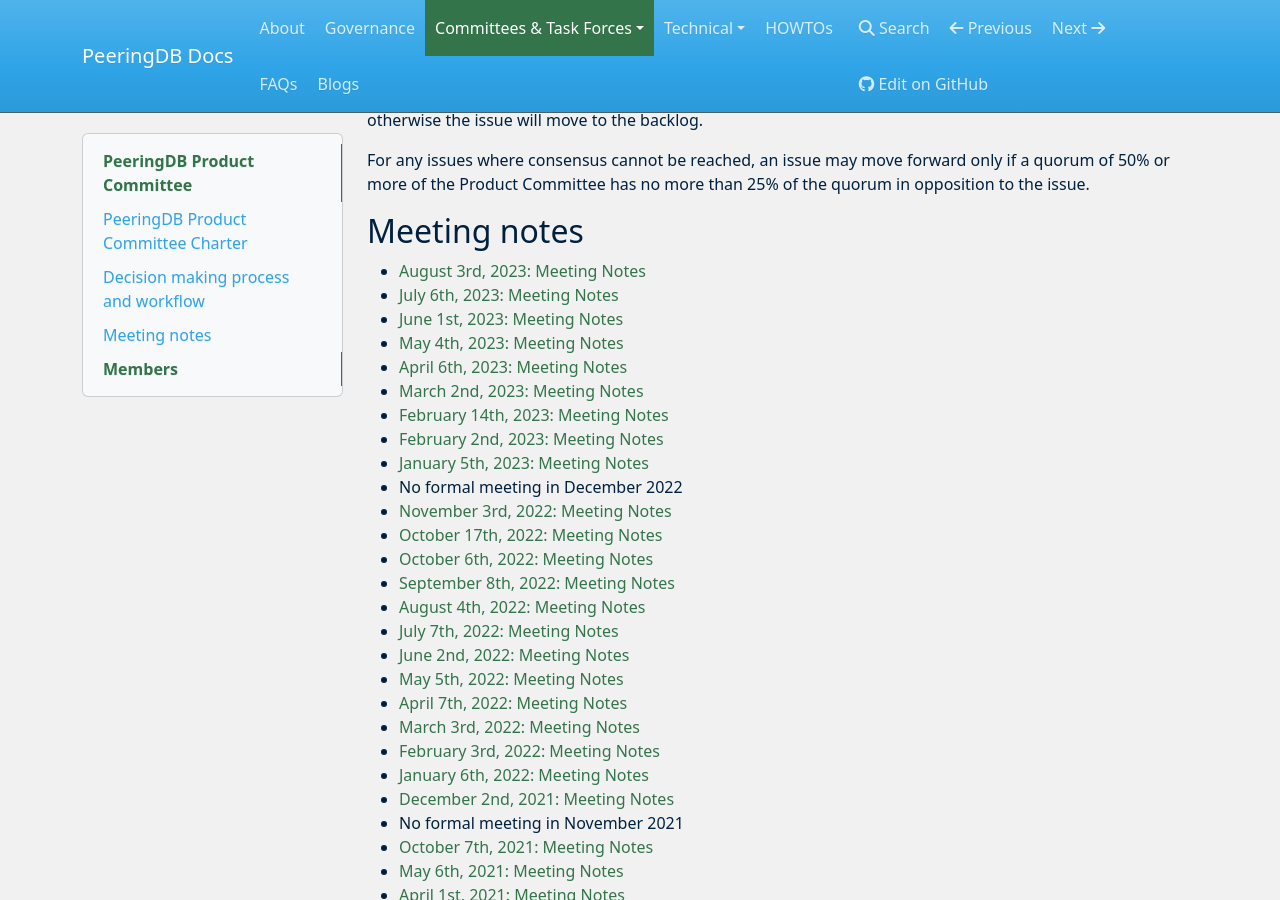
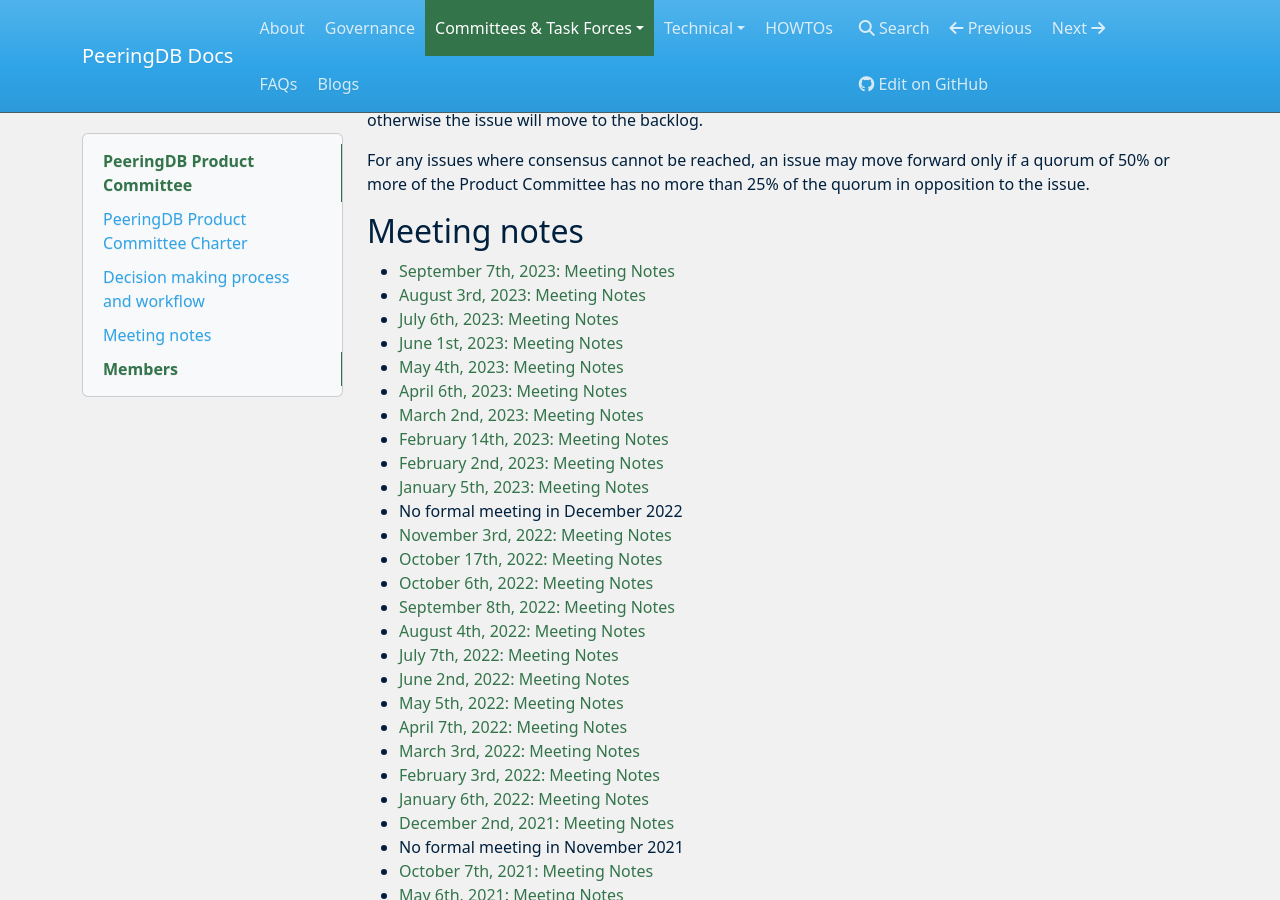
Before and after one commit to peeringdb/docs, an MkDocs documentation site: the page built from docs/committee/product/index.md, in a window 1280 px wide and 900 px high, scrolled down 2515 px. Built offline with MkDocs 1.6.1, drawn with Linux system fonts in a browser that asks for light colours; nearby versions of some CDN libraries.

Commit message:
PC meeting notes (#295)
* Add files via upload

* Update index.md

```diff
--- a/docs/committee/product/index.md
+++ b/docs/committee/product/index.md
@@ -9,6 +9,7 @@
 
 ## Meeting notes
 
+- [September 7th, 2023: Meeting Notes](notes/2023-09-07_Product_Committee_Notes.pdf)
 - [August 3rd, 2023: Meeting Notes](notes/2023-08-03_Product_Committee_Notes.pdf)
 - [July 6th, 2023: Meeting Notes](notes/2023-07-06_Product_Committee_Notes.pdf)
 - [June 1st, 2023: Meeting Notes](notes/2023-06-01_Product_Committee_Notes.pdf)
```
Also changed, not shown: 1 other file.
